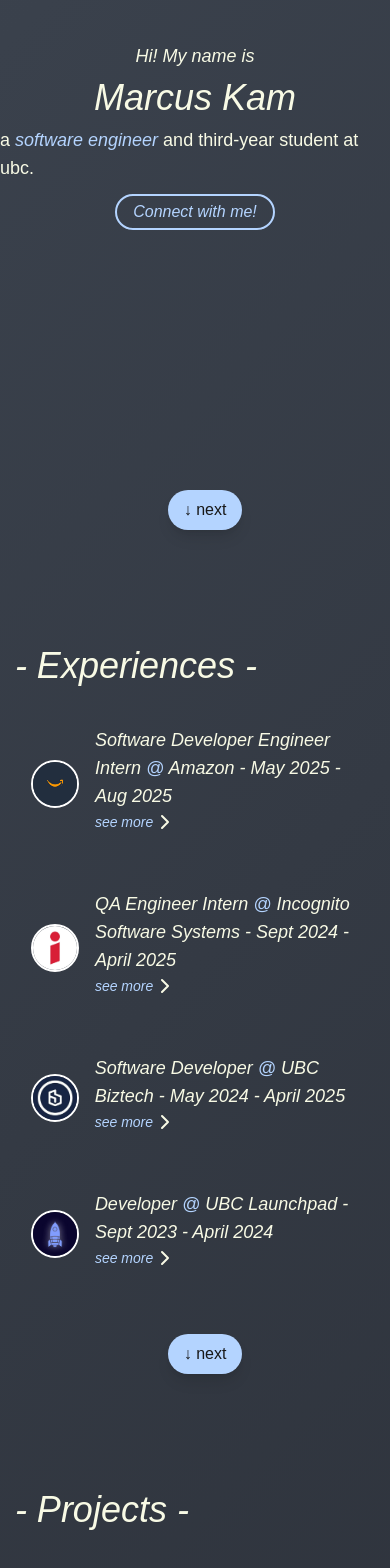
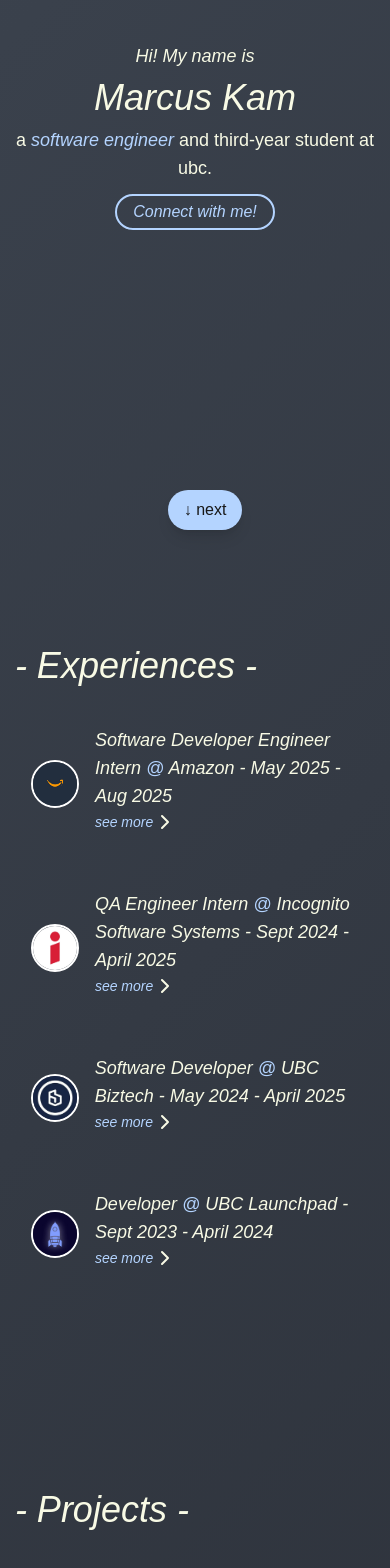
Before and after one commit to m20arcusk/m20arcusk.github.io, a Next.js app: page / in a window 390 px wide. Shown: the part 280-1848 px from the top of the page. Built offline with nearby package versions, Linux system fonts and the light colour scheme.

Commit message:
updating responsiveness

```diff
--- a/src/app/components/experiencesSection.tsx
+++ b/src/app/components/experiencesSection.tsx
@@ -49,7 +49,7 @@ export default function Experiences() {
                     ]}
                 />
             </div>
-            <ScrollDownButton targetId="projects" label="↓ next" sectionId="projects" className="top-[190%]" />
+            <ScrollDownButton targetId="projects" label="↓ next" sectionId="projects" className="top-[190% hidden sm:block" />
         </section>
     );
 }
--- a/src/app/components/header.tsx
+++ b/src/app/components/header.tsx
@@ -45,7 +45,7 @@ export default function Header() {
                             Marcus Kam
                         </h2>
                     </motion.div>
-                    <p className="text-lg sm:text-3xl font-light font-raleway font-domine font-montserrat font-outfit">
+                    <p className="text-lg sm:text-3xl text-center font-light font-raleway font-domine font-montserrat font-outfit">
                         a <span className="text-light-blue font-raleway font-domine font-montserrat font-outfit italic">software engineer</span> and third-year student at ubc.
                     </p>
                     <button
--- a/src/app/components/projectsSection.tsx
+++ b/src/app/components/projectsSection.tsx
@@ -40,7 +40,7 @@ export default function Projects() {
                     description={["https://devpost.com/software/bucshackathon",]}
                 />
             </div>
-            <ScrollDownButton targetId="top" label="return" sectionId="top" className="top-[290%]" />
+            <ScrollDownButton targetId="top" label="return" sectionId="top" className="mt-10" />
         </section>
     );
 }
```
